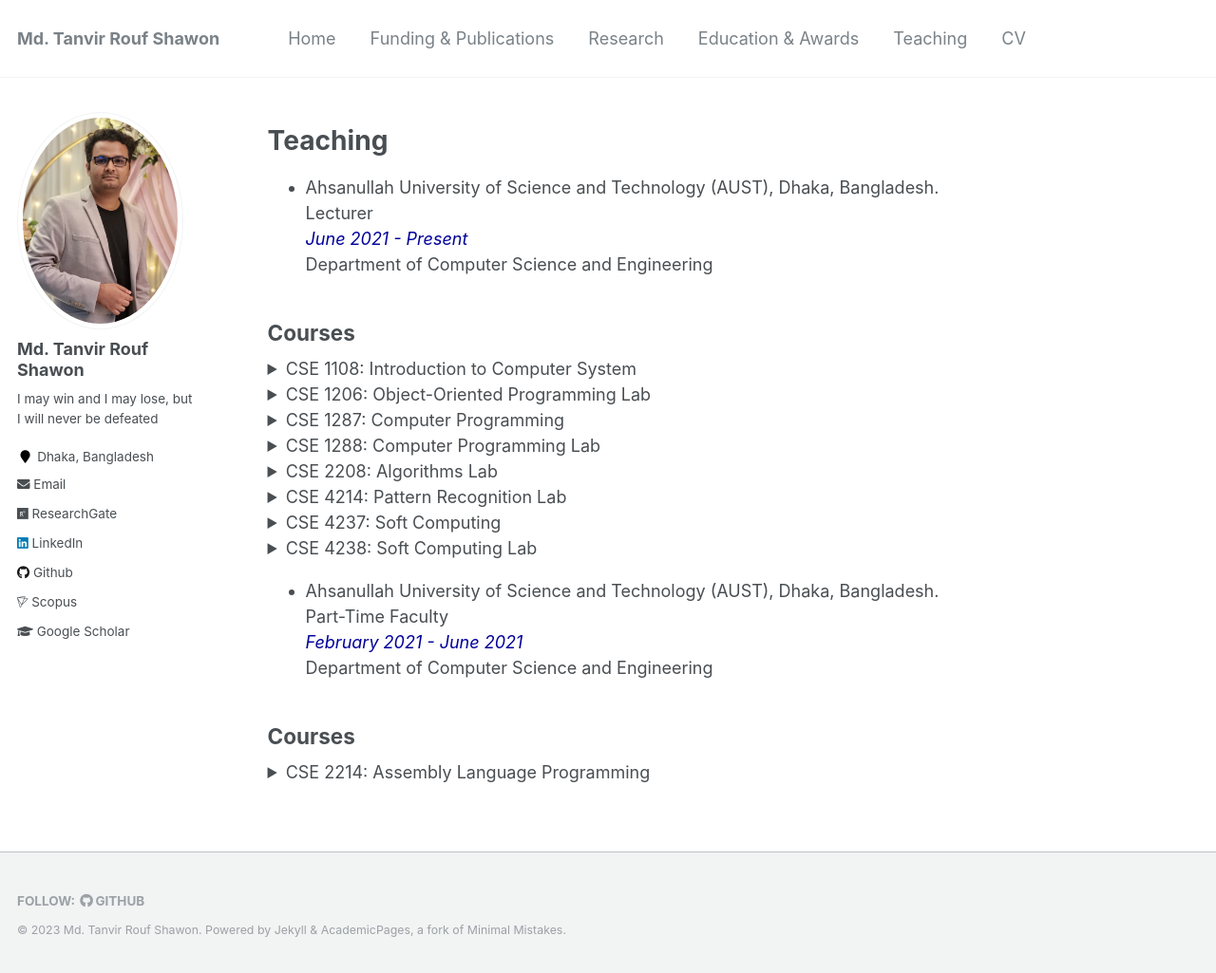
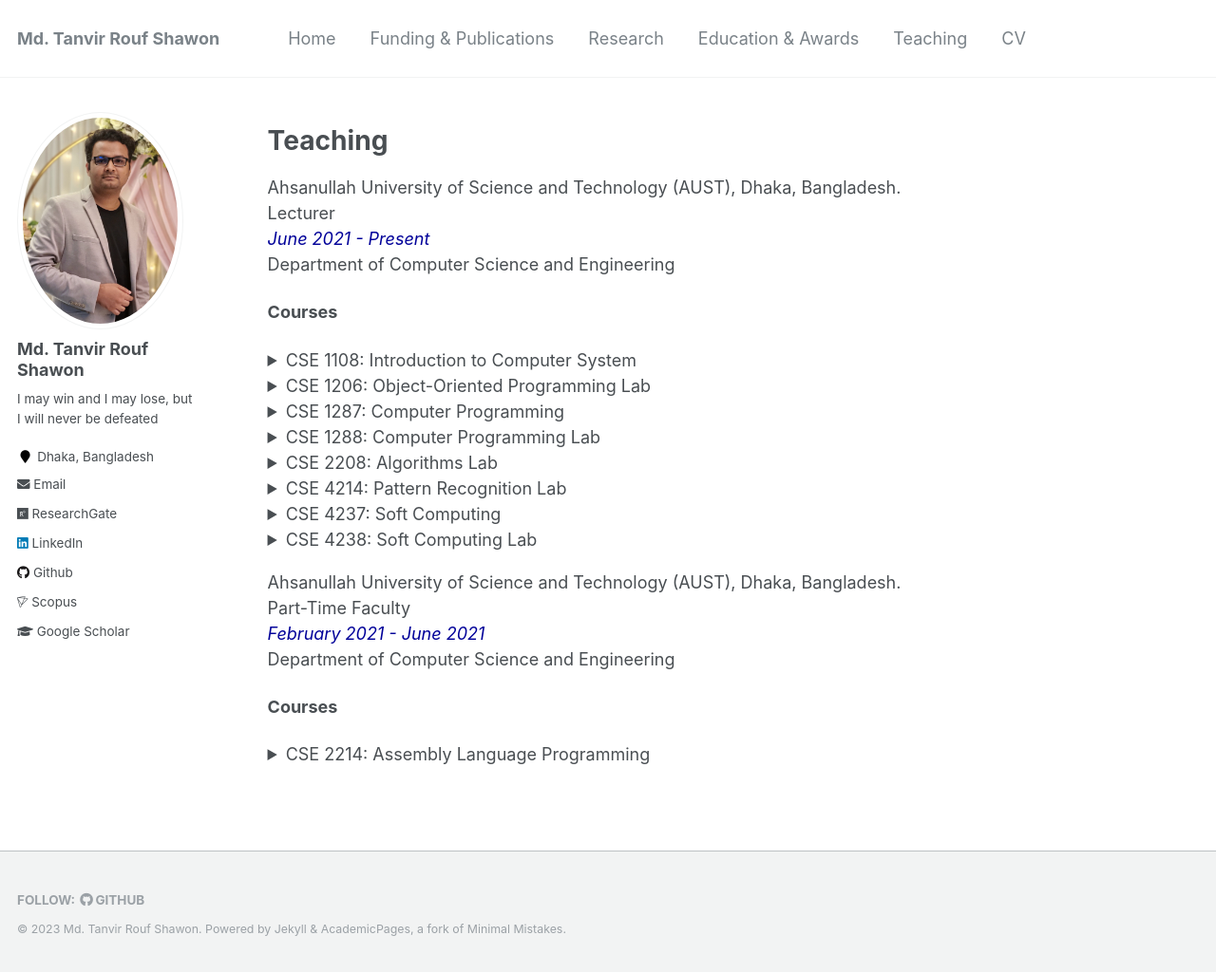
Before and after one commit to shawon-tanvir/shawon-tanvir.github.io, a Jekyll site: the page built from _pages/teaching.md, in a window 1280 px wide and 1025 px high. Shown: the whole window at 95% size. Built offline with Jekyll 4.4.1, drawn with Linux system fonts in a browser that asks for light colours.

```diff
--- a/_pages/teaching.md
+++ b/_pages/teaching.md
@@ -10,12 +10,12 @@ author_profile: true
 
 
 
-* Ahsanullah University of Science and Technology (AUST), Dhaka, Bangladesh.<br />
+Ahsanullah University of Science and Technology (AUST), Dhaka, Bangladesh.<br />
 Lecturer<br />
 <i style='color:#000099;'>June 2021 - Present</i> <br />
 Department of Computer Science and Engineering<br />
 
-## Courses
+<b>Courses</b>
 <details>
 <summary>CSE 1108: Introduction to Computer System</summary>
 <span style="color:green"><font size="3"><ins>Conducted in Fall 2022</ins></font></span><br>
@@ -142,13 +142,13 @@ genetic combined approaches to computing applications.
 </details>
 
 
-* Ahsanullah University of Science and Technology (AUST), Dhaka, Bangladesh.<br />
+Ahsanullah University of Science and Technology (AUST), Dhaka, Bangladesh.<br />
 Part-Time Faculty<br />
 <i style='color:#000099;'>February 2021 - June 2021</i> <br />
 Department of Computer Science and Engineering<br />
 
 
-## Courses
+<b>Courses</b>
 <details>
 <summary>CSE 2214: Assembly Language Programming</summary>
 <span style="color:green"><font size="3"><ins>Conducted in Spring 2020</ins></font></span><br>
```
